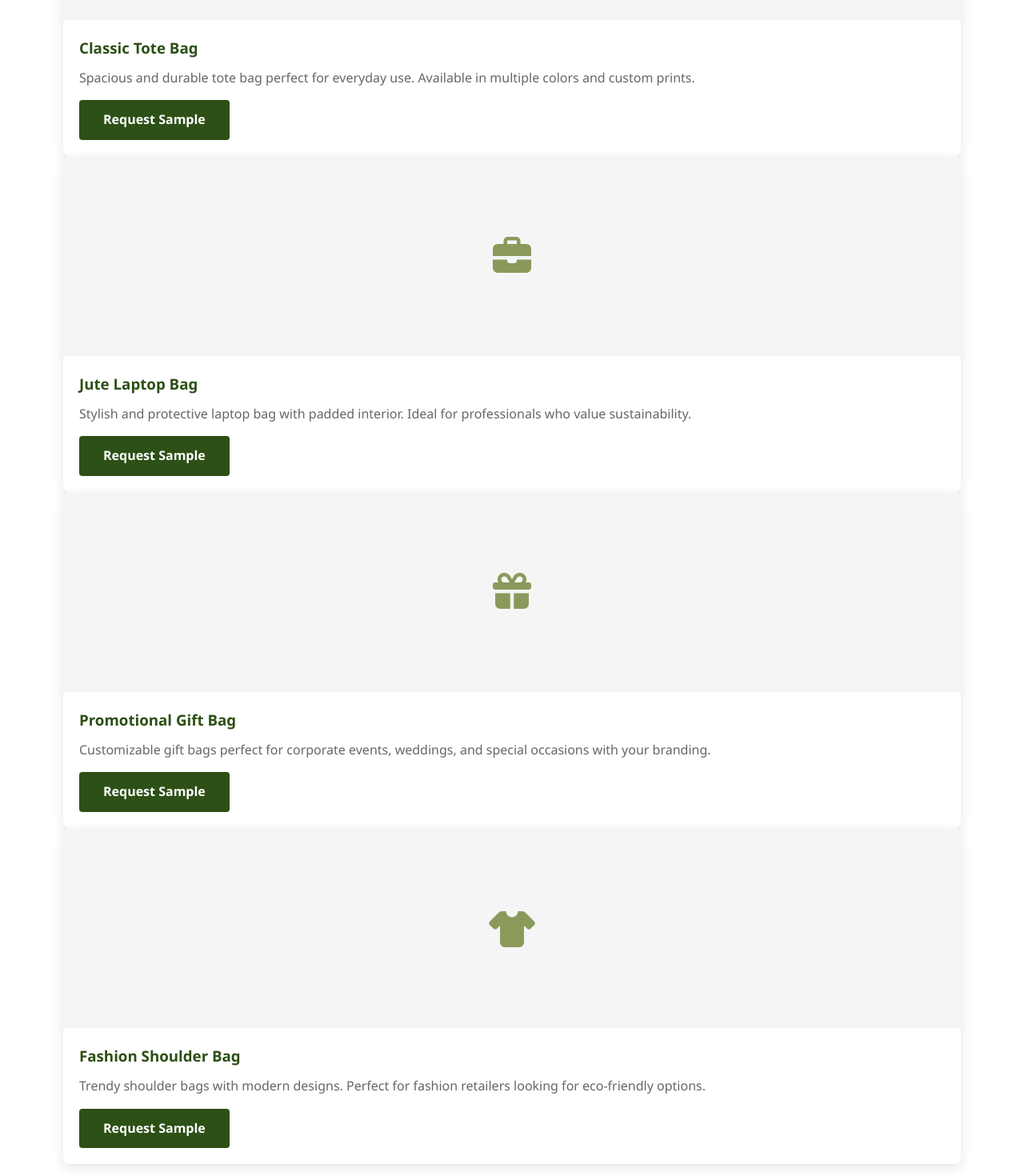
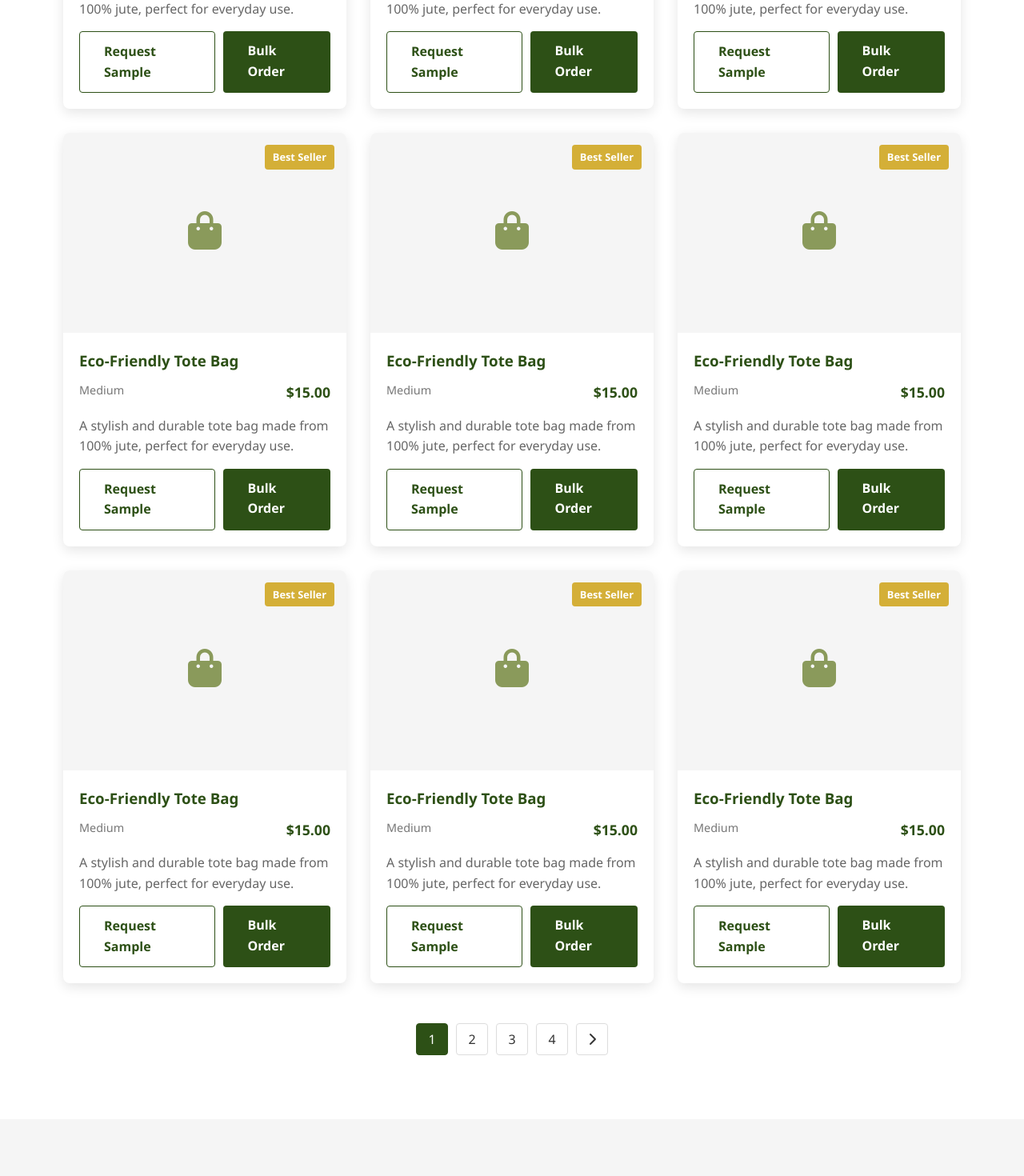
Before and after one commit to ImranGreet/xen-jute-client, a SvelteKit app: page / in a window 1280 px wide. Shown: the part 1260-2730 px from the top of the page at 80% size. Built offline with nearby package versions, Linux system fonts and the light colour scheme.

Commit message:
feat: Simplify products section by removing individual product cards and using ProductCard component

```diff
--- a/src/routes/+page.svelte
+++ b/src/routes/+page.svelte
@@ -1,3 +1,7 @@
+<script>
+	import ProductCard from "../components/Productcollection/Product-card.svelte";
+
+</script>
 <!-- Hero Section -->
 <section class="hero" id="home">
 	<div class="container">
@@ -13,65 +17,27 @@
 </section>
 
 <!-- Products Section -->
-<section class="products" id="products">
+<!-- Products Section -->
+<section class="products">
 	<div class="container">
-		<div class="section-title">
-			<h2>Our Products</h2>
-			<p>Explore our range of sustainable jute fashion bags</p>
+		<div class="products-grid" id="productsContainer">
+			<ProductCard />
+			<ProductCard />
+			<ProductCard />
+			<ProductCard />
+			<ProductCard />
+			<ProductCard />
+			<ProductCard />
+			<ProductCard />
+			<ProductCard />
 		</div>
-		<div class="product-grid">
-			<div class="product-card">
-				<div class="product-img">
-					<i class="fas fa-shopping-bag"></i>
-				</div>
-				<div class="product-info">
-					<h3>Classic Tote Bag</h3>
-					<p>
-						Spacious and durable tote bag perfect for everyday use. Available in multiple colors and
-						custom prints.
-					</p>
-					<a href="#contact" class="btn">Request Sample</a>
-				</div>
-			</div>
-			<div class="product-card">
-				<div class="product-img">
-					<i class="fas fa-briefcase"></i>
-				</div>
-				<div class="product-info">
-					<h3>Jute Laptop Bag</h3>
-					<p>
-						Stylish and protective laptop bag with padded interior. Ideal for professionals who
-						value sustainability.
-					</p>
-					<a href="#contact" class="btn">Request Sample</a>
-				</div>
-			</div>
-			<div class="product-card">
-				<div class="product-img">
-					<i class="fas fa-gift"></i>
-				</div>
-				<div class="product-info">
-					<h3>Promotional Gift Bag</h3>
-					<p>
-						Customizable gift bags perfect for corporate events, weddings, and special occasions
-						with your branding.
-					</p>
-					<a href="#contact" class="btn">Request Sample</a>
-				</div>
-			</div>
-			<div class="product-card">
-				<div class="product-img">
-					<i class="fas fa-tshirt"></i>
-				</div>
-				<div class="product-info">
-					<h3>Fashion Shoulder Bag</h3>
-					<p>
-						Trendy shoulder bags with modern designs. Perfect for fashion retailers looking for
-						eco-friendly options.
-					</p>
-					<a href="#contact" class="btn">Request Sample</a>
-				</div>
-			</div>
+
+		<div class="pagination">
+			<a href="#" class="active">1</a>
+			<a href="#">2</a>
+			<a href="#">3</a>
+			<a href="#">4</a>
+			<a href="#"><i class="fas fa-chevron-right"></i></a>
 		</div>
 	</div>
 </section>
```
